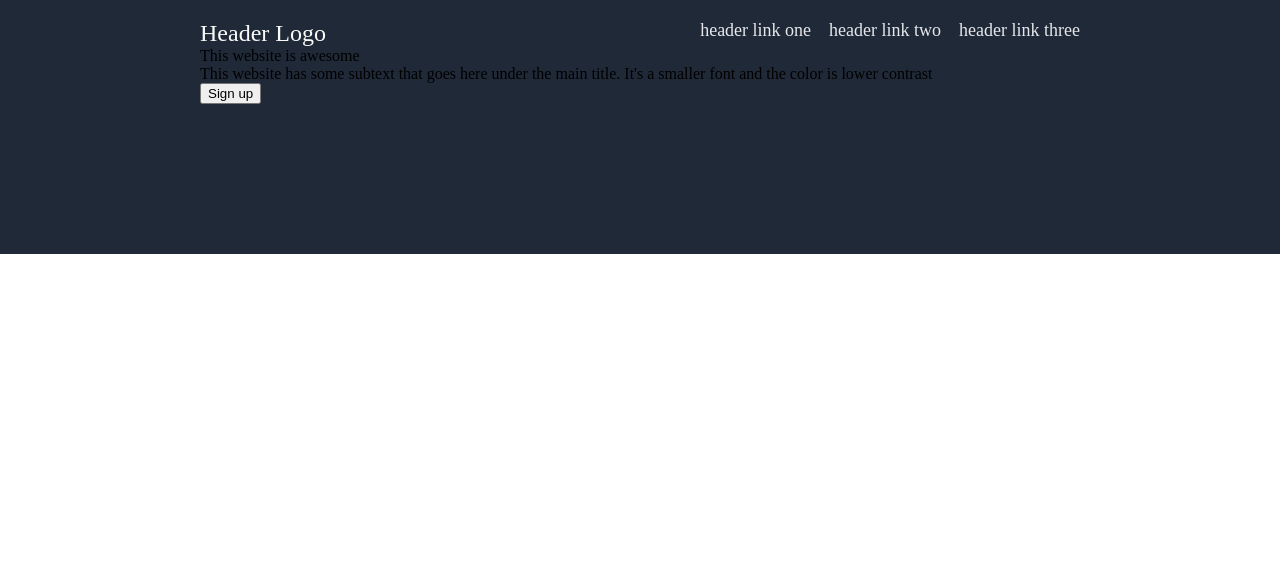
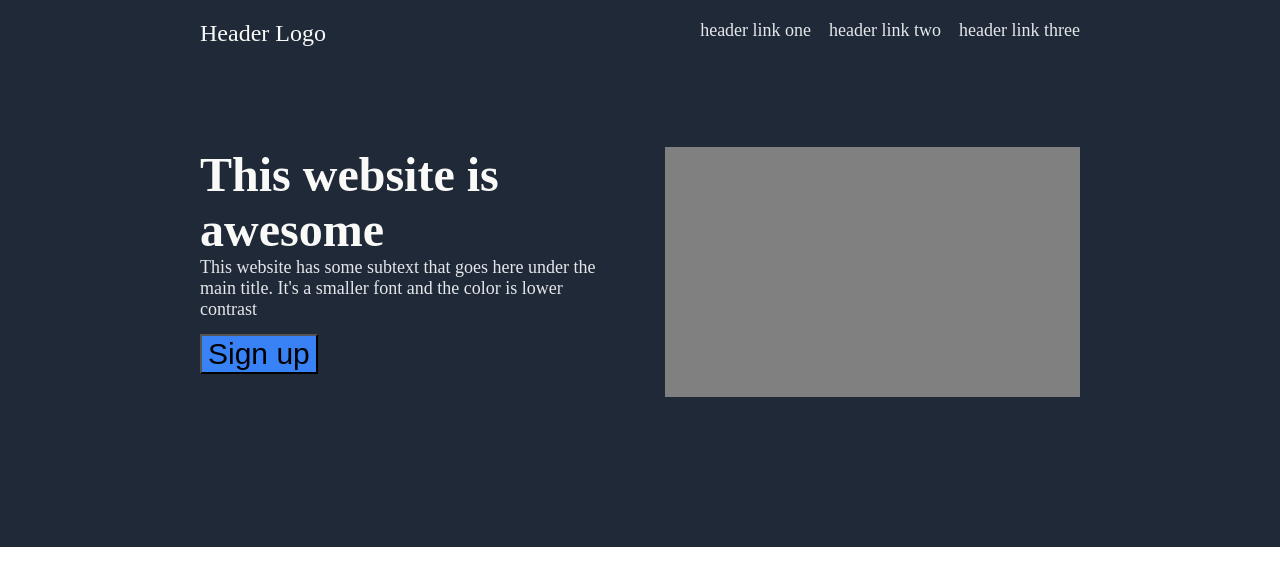
Before and after one commit to corine-dot/landing-page, a plain HTML site: page index.html in a window 1280 px wide. Drawn offline with Linux system fonts and the light colour scheme.

Commit message:
Finalize required/default design

```diff
--- a/style.css
+++ b/style.css
@@ -33,4 +33,37 @@ body {
 
 .Hero {
     display: flex;
+    justify-content: center;
+    align-items: center;
+    height: 250px;
+    margin-top: 100px;
+
 }
+
+.hero-main,
+.image {
+    height: 250px;
+    width: 480px;
+}
+
+.hero-main {
+    font-size: 48px;
+    font-weight: bolder;
+    color: #f9faf8;
+    padding-right: 50px;
+}
+
+.hero-secondary {
+    font-size: 18px;
+    color: #e5e7eb;
+    font-weight: normal;
+}
+
+button {
+    background-color: #3882f6;
+    font-size: 30px;
+}
+
+.image {
+    background-color: grey;
+}
```
